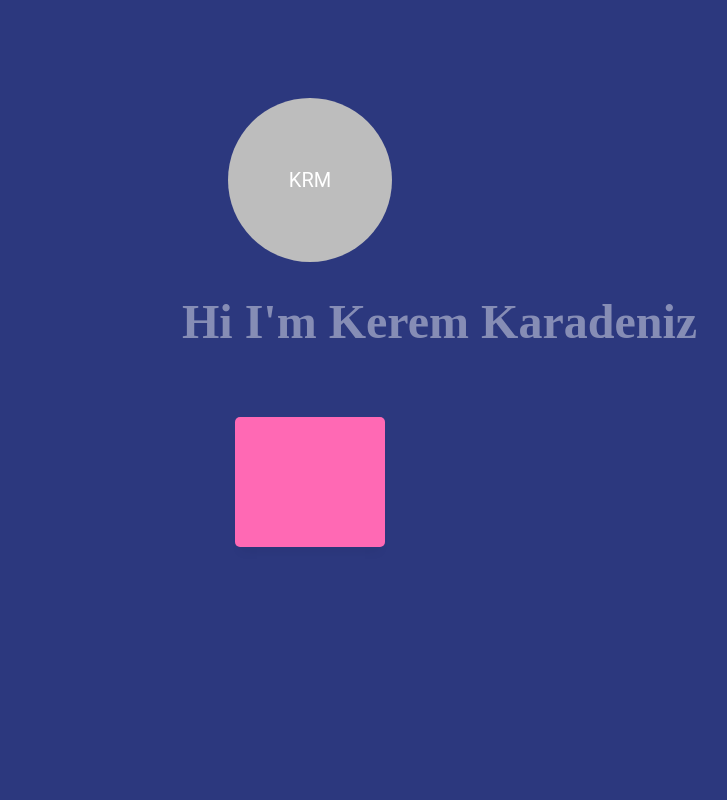
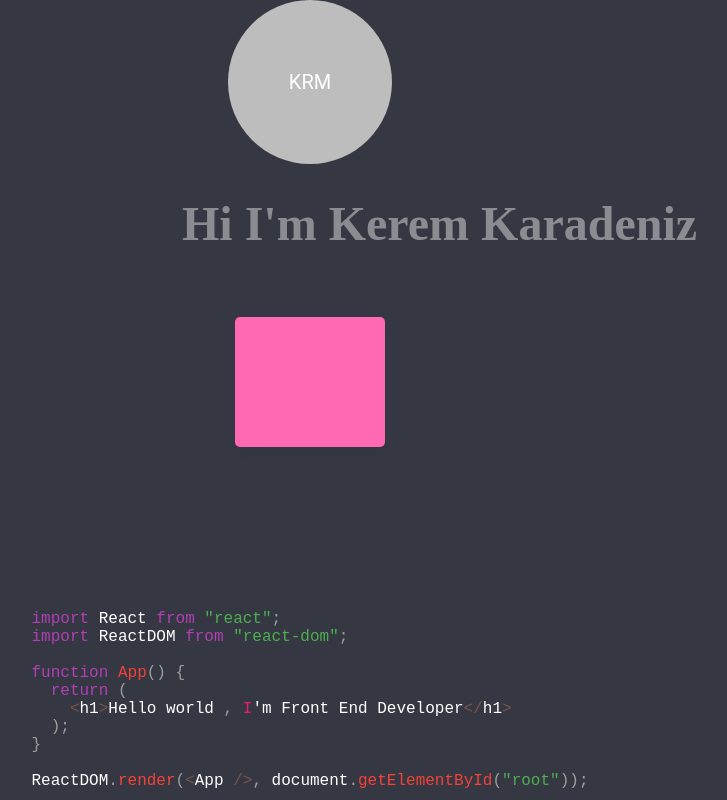
Before and after one commit to keremkaradenzz/react-my-portfolio, a React (Create React App) app: page / in a window 1280 px wide. Shown: the whole page, without its empty margins (330-1057 px from the left). Built offline with nearby package versions, Linux system fonts and the light colour scheme.

Commit message:
added javascript higlight editor

```diff
--- a/package.json
+++ b/package.json
@@ -15,10 +15,13 @@
     "@testing-library/react": "^12.1.4",
     "@testing-library/user-event": "^13.5.0",
     "babel-plugin-macros": "^3.1.0",
+    "dedent": "^0.7.0",
+    "prismjs": "^1.28.0",
     "react": "^17.0.0",
     "react-dom": "^17.0.0",
     "react-motion": "^0.5.2",
     "react-scripts": "5.0.0",
+    "react-simple-code-editor": "^0.11.0",
     "react-spring": "^9.4.4",
     "react-use-gesture": "^9.1.3",
     "styled-components": "^5.3.5",
--- a/public/index.html
+++ b/public/index.html
@@ -24,7 +24,7 @@
       work correctly both with client-side routing and a non-root public URL.
       Learn how to configure a non-root public URL by running `npm run build`.
     -->
-    <title>React App</title>
+    <title>Kerem Karadeniz</title>
   </head>
   <body>
     <noscript>You need to enable JavaScript to run this app.</noscript>
--- a/src/App.css
+++ b/src/App.css
@@ -18,7 +18,7 @@ body{
   font-size: 24px;
   align-items: center;
   flex-direction: column;
-  background-color: #2c387e;
+  background-color: #353742;
   color:#ffff;
 }
 .title{
--- a/src/App.js
+++ b/src/App.js
@@ -1,10 +1,10 @@
-
 import React, { useState, useEffect } from 'react';
 import { useTransition, animated, config } from 'react-spring'
 import { TransitionMotion, spring } from 'react-motion';
 import Avatar from '@mui/material/Avatar';
 import './App.css';
-import Card from './components/Card';
+import Card from './components/Card/Card';
+import MyEditor from './components/Editor/Editor';
 const leavingSpringConfig = { stiffness: 60, damping: 15 };
 
 function TransitionArray() {
@@ -46,6 +46,8 @@ function TransitionArray() {
 }
 function App() {
   const [state, setState] = useState({ mouse: [], now: 't' + 0 });
+
+
   const handleMouseMove = ({ pageX, pageY }) => {
     // Make sure the state is queued and not batched.
     setState(() => {
@@ -110,6 +112,7 @@ function App() {
               <TransitionArray />
             </div>
             <Card />
+            <MyEditor />
           </main>
         </div>
 
--- a/src/components/Card.js
+++ b/src/components/Card/Card.js
@@ -1,6 +1,4 @@
 import React, { useState } from 'react'
-import { FontAwesomeIcon } from '@fortawesome/react-fontawesome'
-import { solid, regular, brands } from '@fortawesome/fontawesome-svg-core/import.macro'
 import {
   useTransition,
   useSpring,
@@ -10,7 +8,7 @@ import {
   useSpringRef,
 } from 'react-spring'
 
-import data from '../data'
+import data from '../../data'
 import './styles.css'
 
 export default function Card() {
--- /dev/null
+++ b/src/components/Editor/Editor.js
@@ -0,0 +1,45 @@
+import React, { useState } from 'react'
+import Editor from 'react-simple-code-editor';
+import dedent from 'dedent';
+import { highlight, languages } from 'prismjs/components/prism-core';
+import 'prismjs/components/prism-clike';
+import 'prismjs/components/prism-javascript';
+import 'prismjs/components/prism-markup';
+import './styles.css'
+
+const MyEditor = () => {
+    const [codes, setCodes] = useState({
+        code: dedent`import React from "react";
+        import ReactDOM from "react-dom";
+
+        function App() {
+          return (
+            <h1>Hello world , I'm Front End Developer</h1>
+          );
+        }
+
+        ReactDOM.render(<App />, document.getElementById("root"));
+        `
+    }
+    )
+
+
+    return (
+        <div>
+            <Editor
+                value={codes.code}
+                onValueChange={code => setCodes({ code })}
+                highlight={code => highlight(code, languages.js)}
+                padding={10}
+                style={{
+                    fontFamily: '"Fira code", "Fira Mono", monospace',
+                    fontSize: 16,
+                    fontWeight:500,
+                }}
+            />
+        </div>
+    )
+
+}
+
+export default MyEditor;
--- /dev/null
+++ b/src/components/Editor/styles.css
@@ -0,0 +1,61 @@
+
+/* Syntax highlighting */
+.token.comment,
+.token.prolog,
+.token.doctype,
+.token.cdata {
+  color: #90a4ae;
+}
+.token.punctuation {
+  color: #9e9e9e;
+}
+.namespace {
+  opacity: 0.7;
+}
+.token.property,
+.token.tag,
+.token.boolean,
+.token.number,
+.token.constant,
+.token.symbol,
+.token.deleted {
+  color: #e91e63;
+}
+.token.selector,
+.token.attr-name,
+.token.string,
+.token.char,
+.token.builtin,
+.token.inserted {
+  color: #4caf50;
+}
+.token.operator,
+.token.entity,
+.token.url,
+.language-css .token.string,
+.style .token.string {
+  color: #795548;
+}
+.token.atrule,
+.token.attr-value,
+.token.keyword {
+  color: #b13fb5;
+}
+.token.function {
+  color: #f44336;
+}
+.token.regex,
+.token.important,
+.token.variable {
+  color: #ff9800;
+}
+.token.important,
+.token.bold {
+  font-weight: bold;
+}
+.token.italic {
+  font-style: italic;
+}
+.token.entity {
+  cursor: help;
+}
```
Also changed, not shown: src/components/Card/styles.css (renamed from src/components/styles.css), 1 other file (tests, documents, lock files or other folders).
